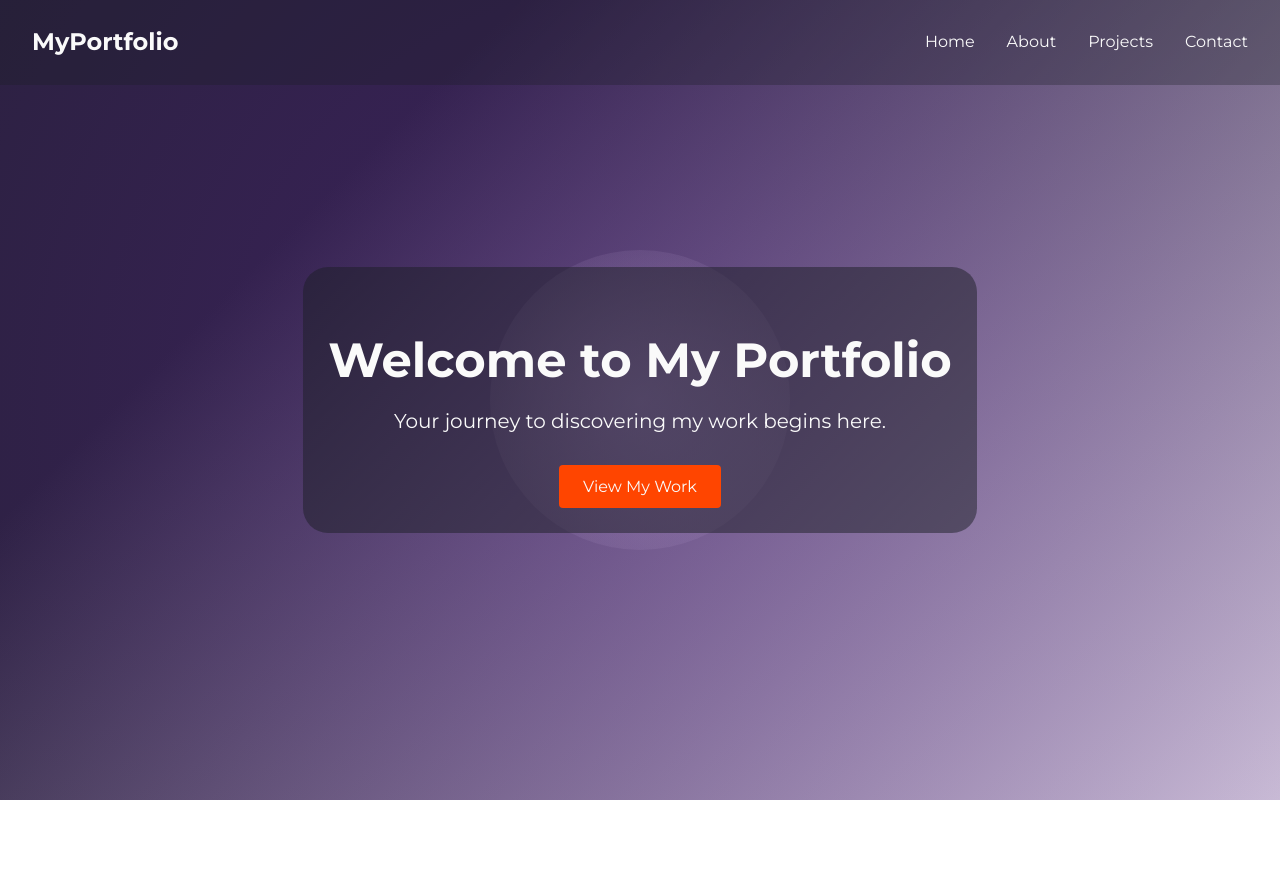
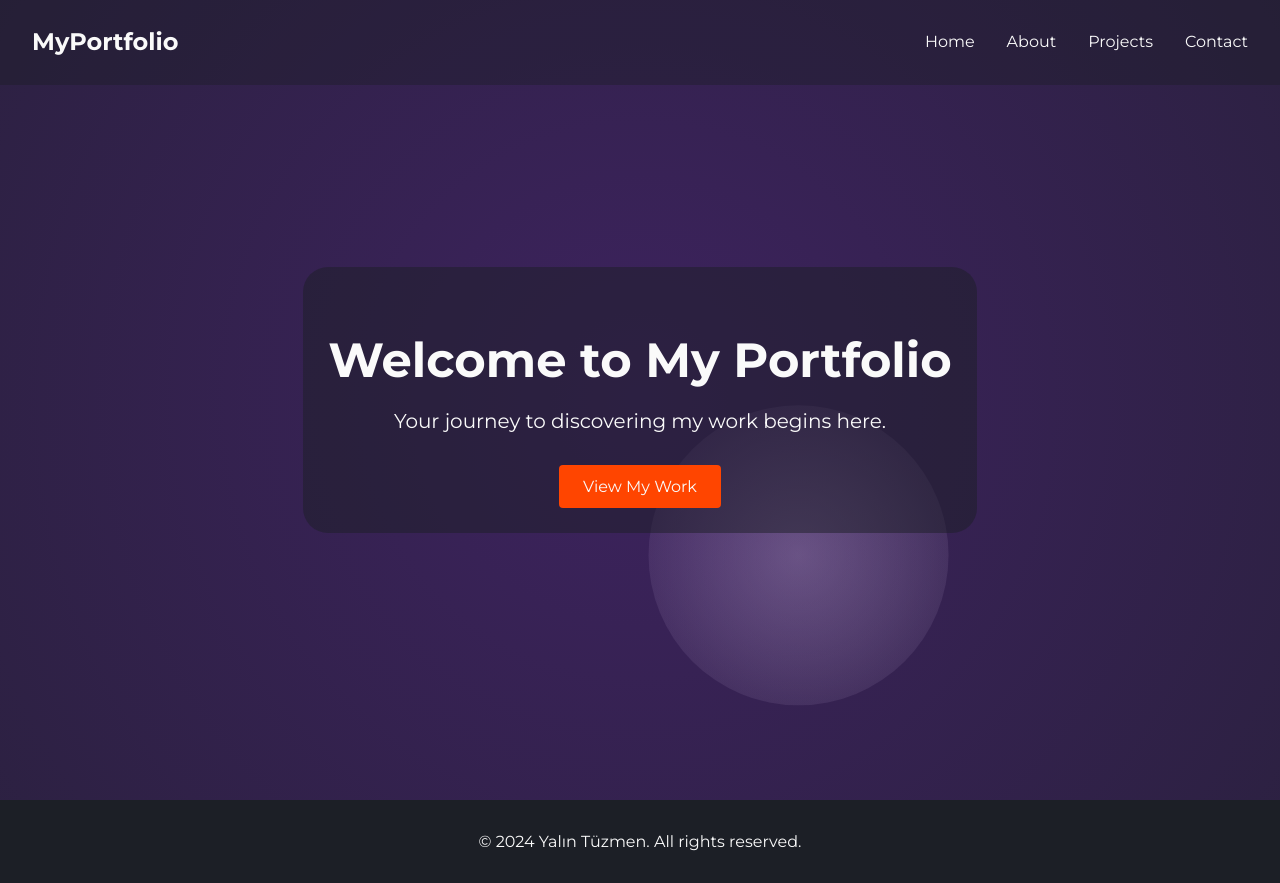
Before and after one commit to yalin08/yalintuzmen, a React (Vite) app: page / in a window 1280 px wide. Before the commit the page ends 800 px from the top, so only its background shows below. Built offline with nearby package versions, Linux system fonts and the light colour scheme.

Commit message:
some effects idk

```diff
--- /dev/null
+++ b/src/components/Footer.jsx
@@ -0,0 +1,14 @@
+import React from 'react';
+import '../style/Footer.scss';
+
+const Footer = () => {
+    return (
+        <footer className="footer">
+            <div className="footer__content">
+                <p>&copy; 2024 Yalın Tüzmen. All rights reserved.</p>
+            </div>
+        </footer>
+    );
+};
+
+export default Footer;
--- a/src/components/Hero.jsx
+++ b/src/components/Hero.jsx
@@ -1,28 +1,60 @@
-import React, { useEffect } from 'react';
+import React, { useEffect, useState } from 'react';
 import '../style/Hero.scss';
 
 const HeroSection = () => {
+  const [gradientPosition, setGradientPosition] = useState(0);
+
+
+  const rootStyles = getComputedStyle(document.documentElement);
+  const secondaryColor = rootStyles.getPropertyValue('--secondary-color');
+  const primaryColor = rootStyles.getPropertyValue('--primary-color');
+  useEffect(() => {
+    let currentPosition = -30;
+    const interval = setInterval(() => {
+      currentPosition += 1;
+
+      const heroSection = document.querySelector('.hero');
+      if (currentPosition < 0) {
+        heroSection.style.background = `linear-gradient(135deg, ${primaryColor} 0%, ${secondaryColor} 0%)`;
+      } else {
+        heroSection.style.background = `linear-gradient(135deg, ${primaryColor} ${currentPosition - 90}%, ${secondaryColor} ${currentPosition}%)`;
+      }
+
+      if (currentPosition > 190) {
+        clearInterval(interval);
+      } else {
+        setGradientPosition(currentPosition);
+      }
+    }, 9);
+
+    return () => clearInterval(interval);
+  }, [primaryColor, secondaryColor]);
+
   useEffect(() => {
     const handleMouseMove = (event) => {
       const elements = document.querySelectorAll('.hero__background-effect');
+      const x = event ? event.clientX / window.innerWidth : 0;
+      const y = event ? event.clientY / window.innerHeight : 0;
+
       elements.forEach((element) => {
         const speed = element.getAttribute('data-speed');
-        const x = (window.innerWidth - event.pageX * speed) / 100;
-        const y = (window.innerHeight - event.pageY * speed) / 100;
-        element.style.transform = `translateX(${x}px) translateY(${y}px)`;
+        const translateX = (window.innerWidth - (event ? event.pageX : 0) * speed) / 150;
+        const translateY = (window.innerHeight - (event ? event.pageY : 0) * speed) / 150;
+        element.style.transform = `translateX(${translateX}px) translateY(${translateY}px)`;
       });
     };
 
+    handleMouseMove();
     window.addEventListener('mousemove', handleMouseMove);
+
     return () => {
       window.removeEventListener('mousemove', handleMouseMove);
     };
   }, []);
-
   return (
     <section className="hero">
       <div className="hero__background-effect" data-speed="10"></div>
-      <div className="hero__background-effect" data-speed="25"></div>
+      <div className="hero__background-effect" data-speed="30"></div>
       <div className="hero__content">
         <h1>Welcome to My Portfolio</h1>
         <p>Your journey to discovering my work begins here.</p>
--- a/src/main.jsx
+++ b/src/main.jsx
@@ -5,6 +5,7 @@ import { BrowserRouter, Routes, Route } from 'react-router-dom';
 import Navbar from './components/Navbar.jsx'
 import Hero from './components/Hero.jsx'
 import NotFound from './components/NotFound.jsx';
+import Footer from './components/Footer.jsx';
 
 ReactDOM.createRoot(document.getElementById('root')).render(
   <React.StrictMode>
@@ -24,6 +25,8 @@ ReactDOM.createRoot(document.getElementById('root')).render(
         <Route path="*" element={<NotFound />} />
 
       </Routes>
+
+      <Footer />
     </BrowserRouter>
 
 
--- /dev/null
+++ b/src/style/Footer.scss
@@ -0,0 +1,38 @@
+@import '../index.scss';
+
+.footer {
+    background-color: $primary-color;
+    padding: 2rem 0;
+    text-align: center;
+    font-family: $main-font;
+    color: $text-color;
+
+    &__content {
+        max-width: 1200px;
+        margin: 0 auto;
+        display: flex;
+        flex-direction: column;
+        align-items: center;
+
+        &__links {
+            margin-bottom: 1rem;
+
+            a {
+                color: $text-color;
+                margin: 0 1rem;
+                text-decoration: none;
+                transition: color 0.3s ease, border-bottom 0.3s ease;
+                border-bottom: 2px solid transparent;
+
+                &:hover {
+                    color: $link-hover-color;
+                    border-bottom: 2px solid $link-hover-color;
+                }
+            }
+        }
+
+        p {
+            margin: 0;
+        }
+    }
+}
--- a/src/style/Hero.scss
+++ b/src/style/Hero.scss
@@ -1,6 +1,11 @@
 @import '../index.scss';
 
-$bg-image: url("../assets/img/3654748a0215d4816e946aa6a54414c50383d27b.gif");
+
+:root {
+    --primary-color: #{$primary-color};
+    --secondary-color: #{$background-color};
+}
+
 
 
 .hero {
@@ -8,7 +13,13 @@ $bg-image: url("../assets/img/3654748a0215d4816e946aa6a54414c50383d27b.gif");
     justify-content: center;
     align-items: center;
     height: 100vh;
-    background: linear-gradient(135deg, $primary-color 25%, $background-color 100%);
+    animation: gradientExpand 2s;
+
+    $percent: 25;
+
+    // background: linear-gradient(135deg, $primary-color, $background-color #{$percent + "%"});
+
+
     text-align: center;
     padding: 0 2rem;
     position: relative;
@@ -37,14 +48,14 @@ $bg-image: url("../assets/img/3654748a0215d4816e946aa6a54414c50383d27b.gif");
         border-radius: 50%;
         transform: translate(-50%, -50%);
         opacity: 0.2;
-
+        pointer-events: none;
     }
 
     &__content {
         position: relative;
         z-index: 2;
         max-width: 800px;
-        background-color: rgba($color: $primary-color, $alpha: 0.5);
+        background-color: rgba($primary-color, 0.5);
         padding: 25px;
         border-radius: 25px;
 
--- a/src/style/Navbar.scss
+++ b/src/style/Navbar.scss
@@ -77,7 +77,7 @@
 
     &.notScrolled {
         padding: 1rem 0 1.1rem;
-        background-color: rgba($color: $primary-color, $alpha: 0.3)
+        background-color: rgba($color: $primary-color, $alpha: 0.4)
     }
 
 }
```
